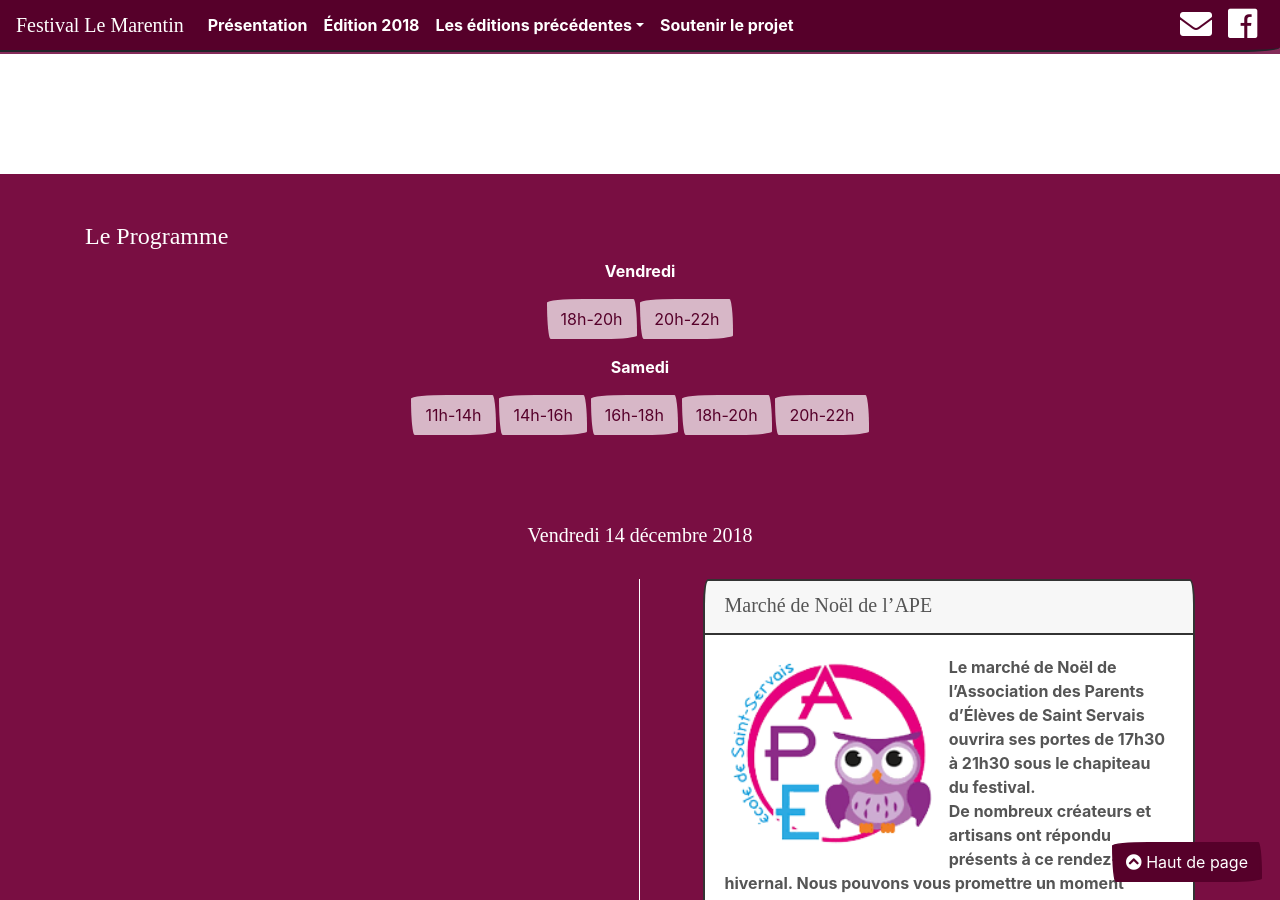
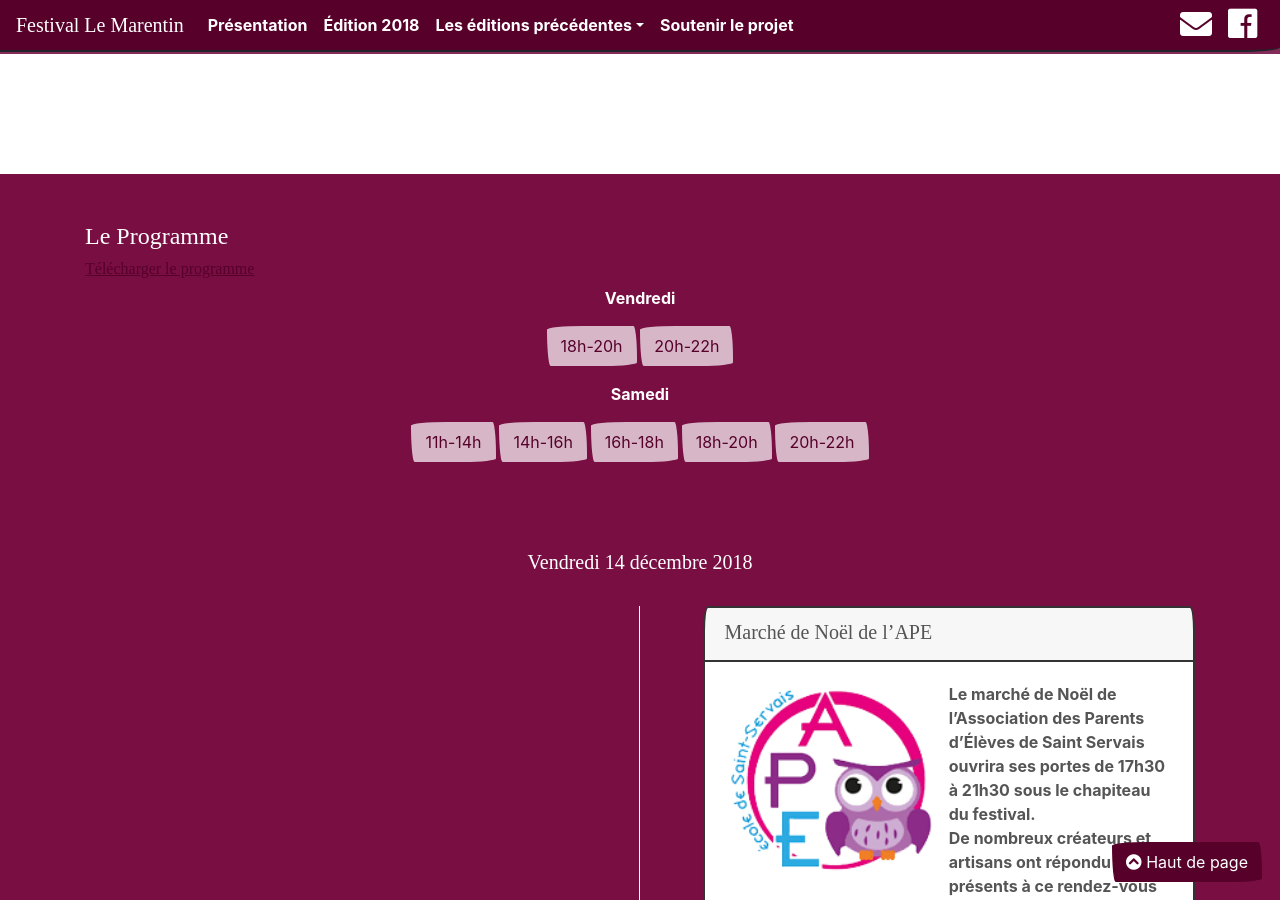
Before and after one commit to tibodut/marentin, a Jekyll site: the page built from edition-2018.html, in a window 1280 px wide and 900 px high, scrolled down 344 px. Built offline with Jekyll 4.4.1, drawn with Linux system fonts in a browser that asks for light colours; nearby versions of some CDN libraries; some web fonts are replaced.

Commit message:
add dl prog pdf

```diff
--- a/edition-2018.html
+++ b/edition-2018.html
@@ -45,6 +45,8 @@ layout: default
     <div id="le-programme" class="bg-secondary padding-top padding-bottom text-white py-5">
         <div class="container">
             <h4>Le Programme</h4>
+<h6><a href="{{site.baseurl}}/img/Le-Programme.pdf"  traget="_blank">Télécharger le programme </a></h6>
+
             <div class="text-center">
                 <p>Vendredi</p>
                 <p><a class="btn btn-default" href="#vendredi1" role="button" style="background:rgba(255,255,255,.7)"> 18h-20h</a>
```
